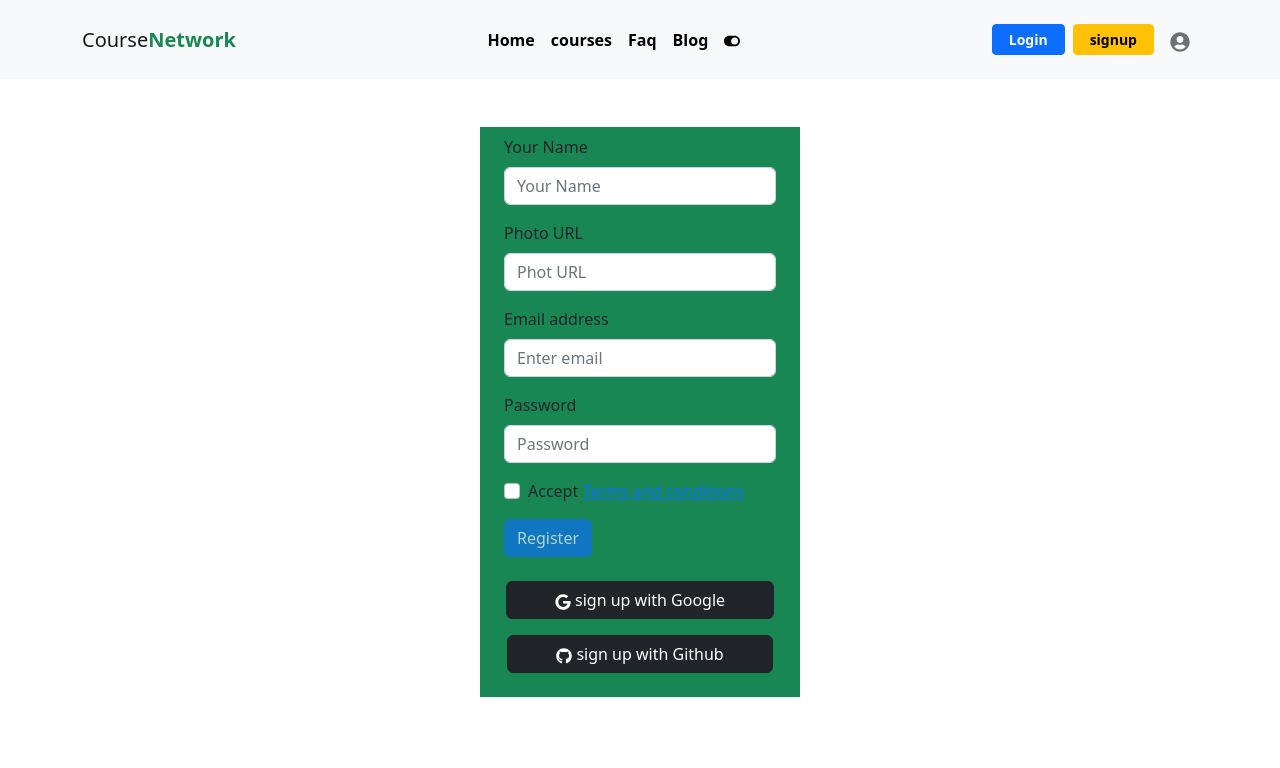
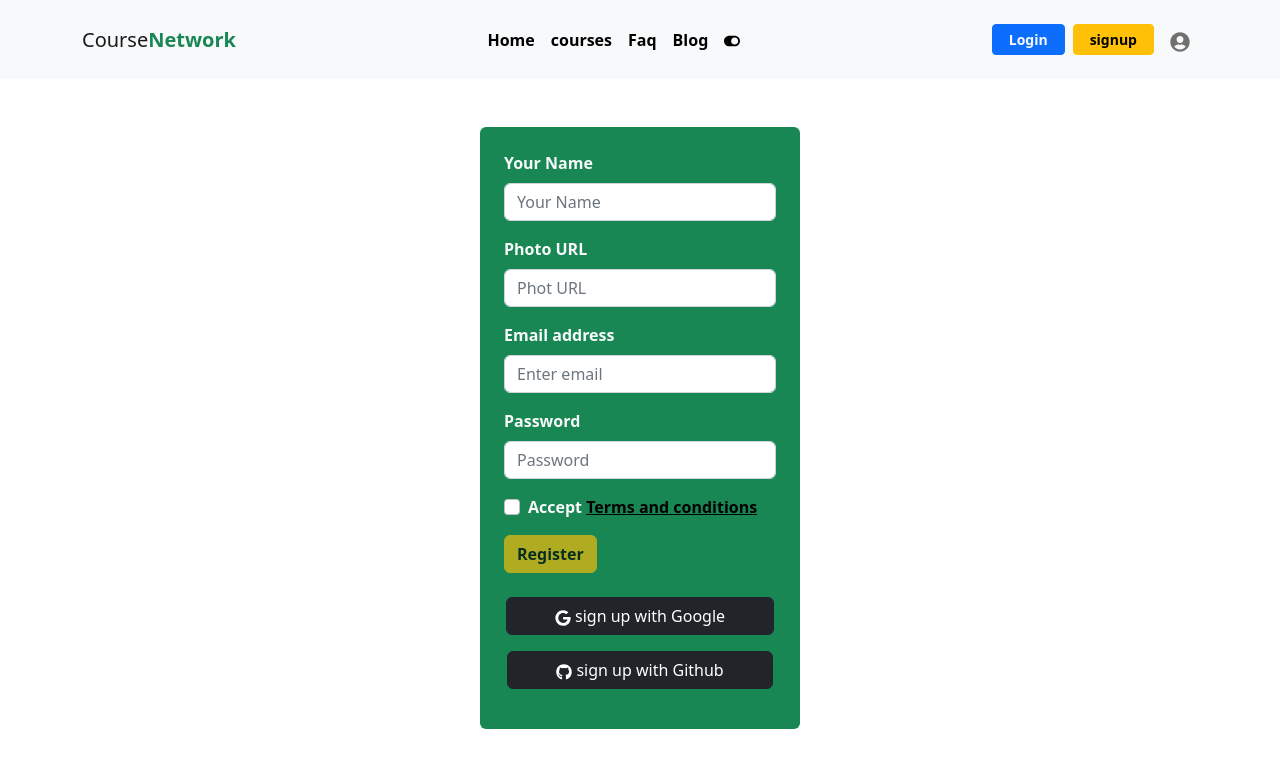
Before and after one commit to Muhaiminulsarkar/online-course-project-client, a React (Create React App) app: page /signup in a window 1280 px wide. Shown: the top 768 px of the page. Built offline with nearby package versions, Linux system fonts and the light colour scheme; no server answers.

Commit message:
signup page updated

```diff
--- a/src/Pages/LoginAndRegistration/Signup.js
+++ b/src/Pages/LoginAndRegistration/Signup.js
@@ -79,33 +79,33 @@ const Signup = () => {
 
 
     return (
-        <div className='container w-25 mt-5 bg-success px-4 py-2'>
+        <div className='container w-25 mt-5 bg-success px-4 py-4 rounded'>
             <Form onSubmit={handleSubmit}>
                 <Form.Group className="mb-3" controlId="formBasicEmail">
-                    <Form.Label>Your Name</Form.Label>
+                    <Form.Label className="text-light fw-bold">Your Name</Form.Label>
                     <Form.Control name="name" type="text" placeholder="Your Name" />
                 </Form.Group>
                 <Form.Group className="mb-3" controlId="formBasicEmail">
-                    <Form.Label>Photo URL</Form.Label>
+                    <Form.Label className="text-light fw-bold">Photo URL</Form.Label>
                     <Form.Control name="photoURL" type="text" placeholder="Phot URL" />
                 </Form.Group>
 
                 <Form.Group className="mb-3" controlId="formBasicEmail">
-                    <Form.Label>Email address</Form.Label>
+                    <Form.Label className="text-light fw-bold">Email address</Form.Label>
                     <Form.Control name="email" type="email" placeholder="Enter email" required />
                 </Form.Group>
 
                 <Form.Group className="mb-3" controlId="formBasicPassword">
-                    <Form.Label>Password</Form.Label>
+                    <Form.Label className="text-light fw-bold">Password</Form.Label>
                     <Form.Control name="password" type="password" placeholder="Password" required />
                 </Form.Group>
                 <Form.Group className="mb-3" controlId="formBasicCheckbox">
-                    <Form.Check
+                    <Form.Check className="text-light fw-bold"
                         type="checkbox"
                         onClick={handleAccepted}
-                        label={<>Accept <Link to="/terms">Terms and conditions</Link></>} />
+                        label={<>Accept <Link className="text-black fw-bold" to="/terms">Terms and conditions</Link></>} />
                 </Form.Group>
-                <Button variant="primary" type="submit" disabled={!accepted}>
+                <Button className="text-black fw-bold" variant="warning" type="submit" disabled={!accepted}>
                     Register
                 </Button>
                 <Form.Text className="text-danger">
```
